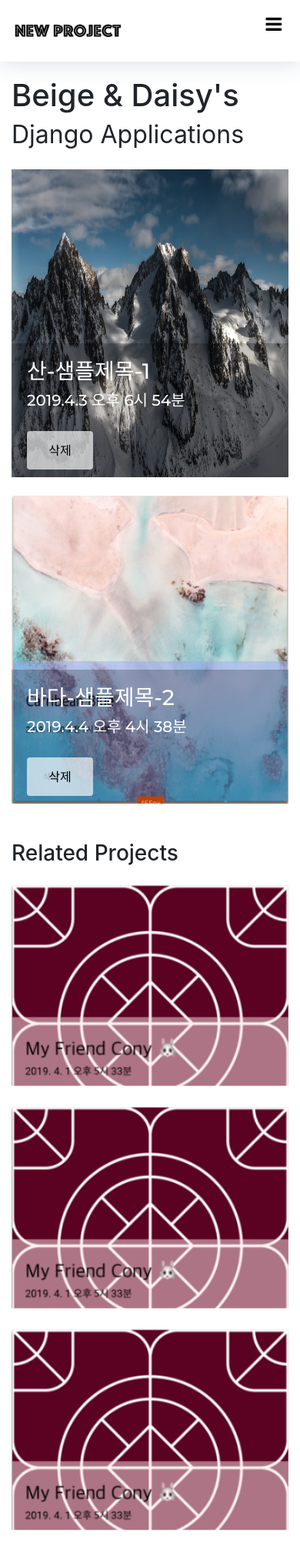
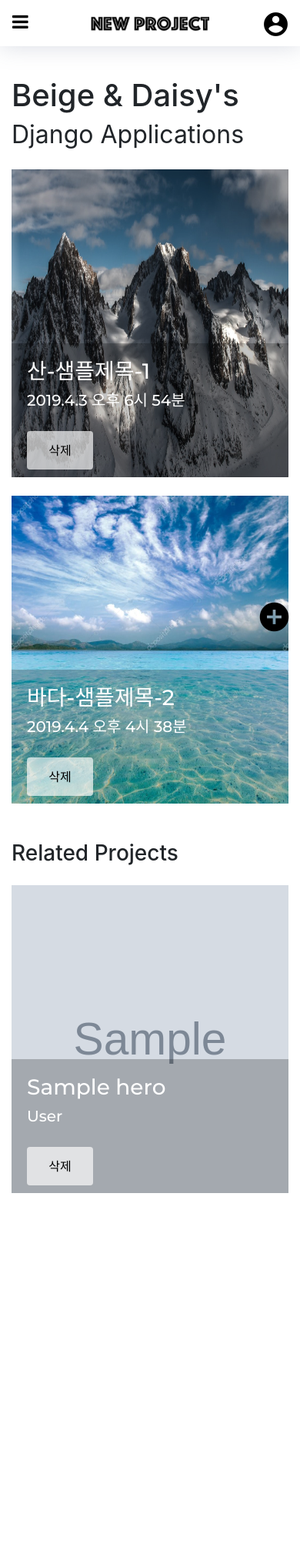
Before and after one commit to araLikesChocolate/aralikesdjango, a Django app: template newproject/templates/home.html in a window 390 px wide. Shown: the whole page at 77% size. After the commit the page ends 1550 px from the top, so only its background shows below. Run offline with Django 3.2, Linux system fonts and the light colour scheme; the template is opened without the code that fills it: most values are stand-ins (such as "Sample title", 1, 10 or a date in 2020); grey boxes marked "Sample" are stand-in pictures; some libraries are stand-ins or nearby versions.

Commit message:
2019-04-05 4:34 setting.py views,py css html 수정

```diff
--- a/newproject/newproject/settings.py
+++ b/newproject/newproject/settings.py
@@ -41,6 +41,7 @@ INSTALLED_APPS = [
     'django.contrib.sessions',
     'django.contrib.messages',
     'django.contrib.staticfiles',
+    'rest_framework',
     'app1_ara',
 ]
 
--- a/newproject/newproject/views.py
+++ b/newproject/newproject/views.py
@@ -1,5 +1,6 @@
 from django.views.generic.base import TemplateView
 from django.apps import apps
+import json, requests
 
 #-- TemplateView
 class HomeView(TemplateView) :
@@ -13,4 +14,5 @@ class HomeView(TemplateView) :
             if 'site-packages' not in app.path :
                 dictVerbose[app.label] = app.verbose_name
         context['verbose_dict'] = dictVerbose
+        context['marvel_hero'] = json.loads(requests.get("https://simplifiedcoding.net/demos/marvel/").text)
         return context
--- a/newproject/static/css/style.css
+++ b/newproject/static/css/style.css
@@ -101,6 +101,13 @@
   padding: 0;
   margin: 7px 0;
   max-height: 26px;
+}
+
+@media (max-width: 991px) {
+  #logo {
+    float: unset !important;
+    text-align: center !important;
+  }
 }
 
 .main-pages {
@@ -226,7 +233,9 @@
   bottom: 0;
   z-index: 9999;
   overflow-y: auto;
-  left: -260px;
+  /* left: -260px; */
+  /* nav 방향 바꾸기 */
+  right: -260px;
   width: 260px;
   padding-top: 18px;
   /* background: rgba(19, 39, 57, 0.8); */
@@ -283,8 +292,10 @@
 
 .mobile-nav-toggle {
   position: fixed;
-  right: 0;
   top: 0;
+  /* right: 0; */
+  /* 버튼 좌우 위치 변경 */
+  left: 10px;
   z-index: 9998;
   border: 0;
   background: none;
@@ -297,7 +308,7 @@
 }
 
 .mobile-nav-toggle i {
-  margin: 18px 18px 0 0;
+  margin: 15px 15px 0 0;
   /* color: #004289; */
   color: #000000;
 }
@@ -310,7 +321,7 @@
   left: 0;
   position: fixed;
   /* background: rgba(19, 39, 57, 0.8); */
-  background: rgba(32, 32, 32, 0.1);
+  background: rgba(32, 32, 32, 0.07);
   overflow: hidden;
   display: none;
 }
@@ -320,7 +331,9 @@
 }
 
 .mobile-nav-active .mobile-nav {
-  left: 0;
+  /* left: 0; */
+  /* nav 방향 바꾸기 */
+  right: 0;
 }
 
 .mobile-nav-active .mobile-nav-toggle i {
@@ -332,7 +345,7 @@
 # Responsive Media Queries
 --------------------------------------------------------------*/
 
-@media (max-width: 991x) {
+@media (max-width: 991px) {
   #header {
     height: 60px;
     padding: 10px 0;
@@ -347,6 +360,16 @@
 /*--------------------------------------------------------------
 # Custom
 --------------------------------------------------------------*/
+
+::-webkit-scrollbar {
+  width: 0em;
+  height: 1em;
+}
+
+#footer {
+  height: 60px;
+  padding: 10px 0;
+}
 
 div#content {
   margin-top: 100px;
@@ -420,6 +443,13 @@ div#content {
   -webkit-transform: translateX(-50%) translateY(-50%);
           transform: translateX(-50%) translateY(-50%);
 }
+
+@media(max-width: 991px) {
+  .modal-parent .modal_frame {
+    width: 95%;
+  }
+}
+
 .modal-parent .modal_frame .video-wrapper {
   position: absolute;
   padding-bottom: 50%;
@@ -495,3 +525,63 @@ div#content {
   background: rgba(0, 0, 0, 0.9);
   color: white;
 }
+
+.account_circle {
+  position: fixed;
+  top: 0;
+  right: 0;
+  /* 버튼 좌우 위치 변경 */
+  /* left: 10px; */
+  z-index: 9998;
+  border: 0;
+  background: none;
+  transition: all 0.4s;
+  outline: none !important;
+  line-height: 1;
+  cursor: pointer;
+  text-align: right;
+  display: none;
+}
+
+.account_circle i {
+  margin: 13px 13px 0 0;
+  /* color: #004289; */
+  font-size: 37px !important;
+  color: #000000;
+}
+
+@media(max-width: 991px) {
+  .account_circle {
+    display: block;
+  }
+}
+
+.add_circle {
+  position: fixed;
+  bottom: 0;
+  right: 0;
+  /* 버튼 좌우 위치 변경 */
+  /* left: 10px; */
+  z-index: 9998;
+  border: 0;
+  background: none;
+  transition: all 0.4s;
+  outline: none !important;
+  line-height: 1;
+  cursor: pointer;
+  text-align: right;
+}
+
+.add_circle i {
+  margin: 0 30px 30px 0;
+  /* color: #004289; */
+  font-size: 70px;
+  color: #000000;
+}
+
+@media(max-width: 991px) {
+  .add_circle i {
+    margin: 0 11px 20px 0;
+    font-size: 45px;
+  }
+}
--- a/newproject/templates/base.html
+++ b/newproject/templates/base.html
@@ -22,6 +22,9 @@
         <!-- Bootstrap CSS -->
         <link rel="stylesheet" href="https://maxcdn.bootstrapcdn.com/bootstrap/4.0.0/css/bootstrap.min.css" integrity="sha384-Gn5384xqQ1aoWXA+058RXPxPg6fy4IWvTNh0E263XmFcJlSAwiGgFAW/dAiS6JXm" crossorigin="anonymous">
 
+        <!--Google Material Icons -->
+        <link href="https://fonts.googleapis.com/icon?family=Material+Icons" rel="stylesheet">
+
         {% load staticfiles %}
         <!-- Libraries CSS Files -->
         <link rel='stylesheet' type="text/css" href='{% static "css/font-awesome.min.css" %}'>
@@ -35,6 +38,7 @@
         <!-- Template Main Javascript File -->
         <script src="{% static 'js/main.js' %}"></script>
 
+
     {% endblock resources %}
 
 </head>
@@ -42,7 +46,7 @@
     <header id='header' class='fixed-top'>
         <div class="container">
 
-            <div class="logo float-left">
+            <div class="logo float-left" id="logo">
                 <!-- Uncomment below if you prefer to use an image logo -->
                 <!-- <h1 class="text-light"><a href="#header"><span>NewBiz</span></a></h1> -->
                 <a href="#intro" class="scrollto"><img src="{% static 'img/logo.png' %}" alt="" class="img-fluid"></a>
@@ -77,9 +81,14 @@
             </nav>
         </div>
     </header>
+    <a class="account_circle" href="#"><i class="material-icons">account_circle</i></a>
     <div id='content'>
         {% block content %}
         {% endblock content %}
     </div>
+    <footer id='footer' class="fixed-bottom">
+        {% block footer %}
+        {% endblock footer %}
+    </footer>
 </body>
 </html>
--- a/newproject/templates/home.html
+++ b/newproject/templates/home.html
@@ -66,27 +66,31 @@
         <!-- Related Projects Row -->
         <h3 class="my-4">Related Projects</h3>
         <div class="row">
-            <div class="col-md-4 col-sm-6 mb-4">
-            <a href="#">
-                    <img class="img-fluid img-share-width" src="{% static 'img/img3.png' %}" alt="">
-                </a>
-            </div>
-            <div class="col-md-4 col-sm-6 mb-4">
-            <a href="#">
-                    <img class="img-fluid img-share-width" src="{% static 'img/img3.png' %}" alt="">
-                </a>
-            </div>
-            <div class="col-md-4 col-sm-6 mb-4">
-            <a href="#">
-                    <img class="img-fluid img-share-width" src="{% static 'img/img3.png' %}" alt="">
-                </a>
-            </div>
-            {% comment %} <div class="col-md-3 col-sm-6 mb-4">
-            <a href="#">
-                    <img class="img-fluid" src="http://placehold.it/500x300" alt="">
-                </a>
-            </div> {% endcomment %}
-        </div>
-        <!-- /.row -->
+            {% for hero in marvel_hero %}
+                <div class="col-md-4 col-sm-6 mb-4">
+                    <img class="img-fluid img-share-height img-share-width img_modal_origin" src="{{ hero.imageurl }}" alt="">
+                    <div class="modal-parent">
+                        <div class="modal_frame">
+                            <div class="video-wrapper">
+                                    <img class="img_frame" src="{{ hero.imageurl }}">
+                                    <div class="img_frame_caption">
+                                        <h3>{{ hero.realname }}</h3>
+                                        <h5>{{ hero.bio }}</h5>
+                                    </div>
+                            </div>
+                        </div>
+                    </div>
+                    <div class="img-overlay-text img_modal_origin">
+                        <h3>{{ hero.name }}</h3>
+                        <h5>{{ hero.realname }}</h5>
+                    </div>
+                    <button class="btn btn-custom" onclick="">삭제</button>
+                </div>
+            {% endfor %}
+        </div>  <!-- /.row -->
     </div>
 {% endblock content %}
+
+{% block footer %}
+    <a href="#" class="add_circle"><i class="material-icons">add_circle</i></a>
+{% endblock footer %}
```
Also changed, not shown: newproject/static/img/img2.png, newproject/static/img/logo.png.
